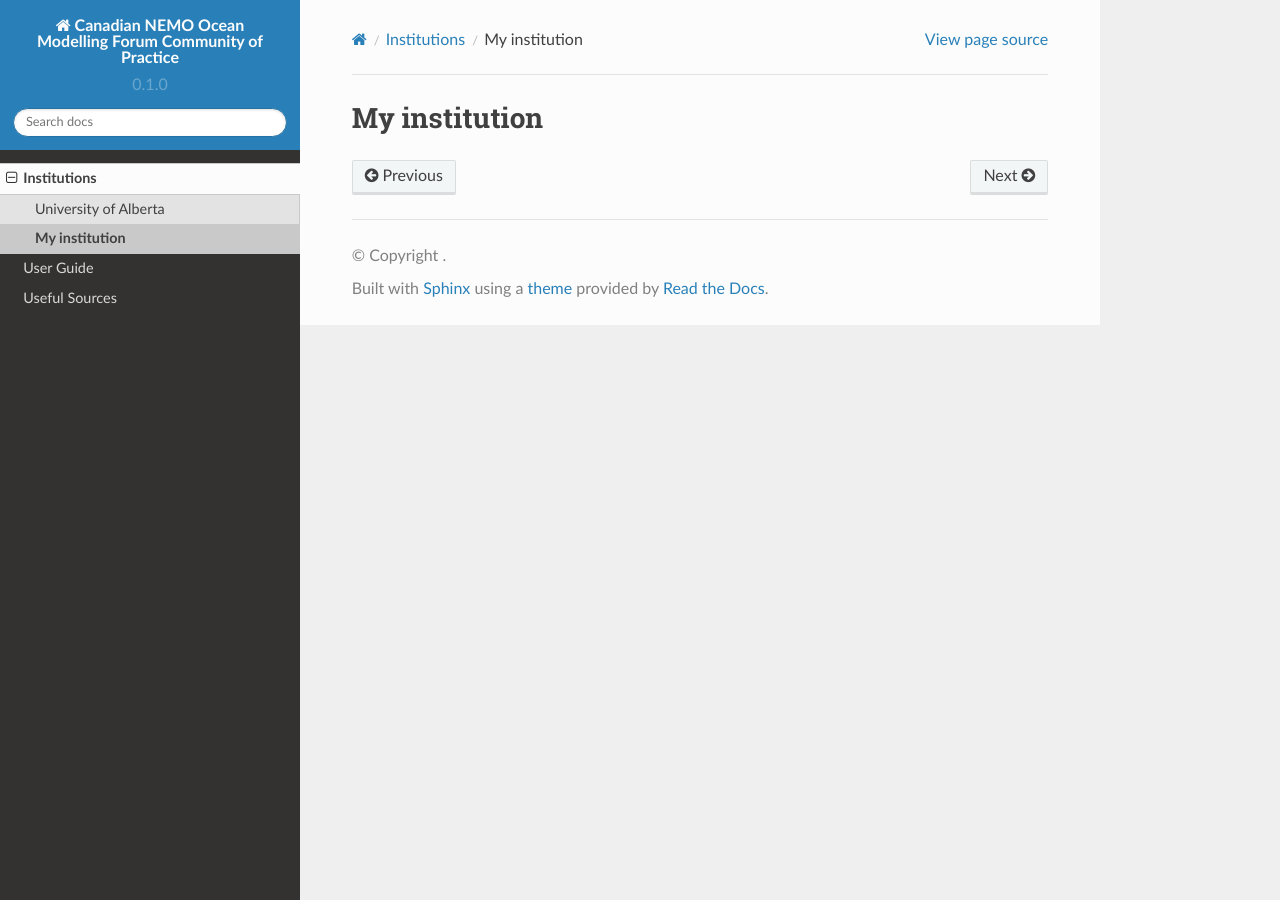
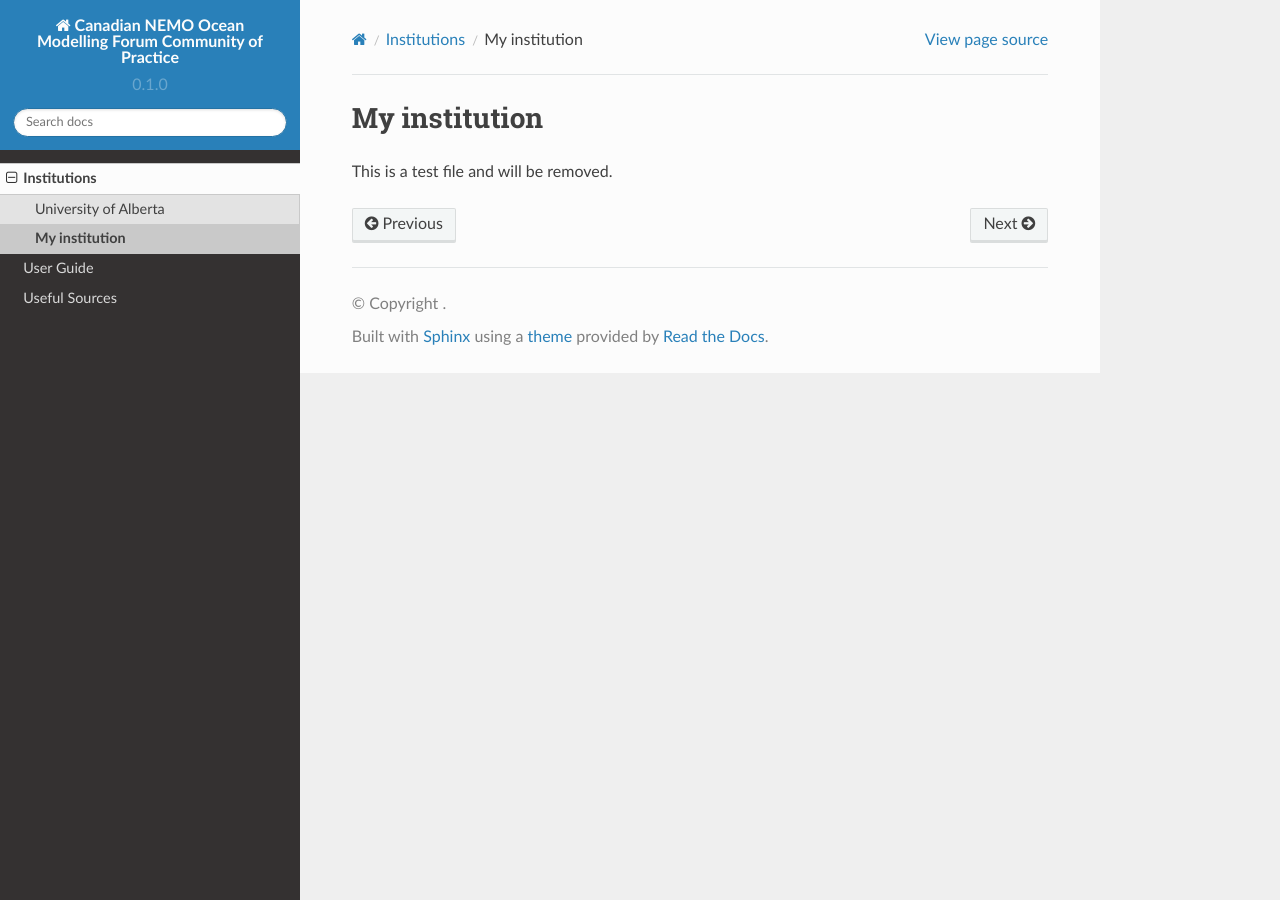
Before and after one commit to UofA-NEMO/Canadian-NEMO-Ocean-Modelling-Forum-Community-of-Practice, a Sphinx documentation site: the page built from docs/Institutions/MyInstitution/index.rst, in a window 1280 px wide. Built offline with Sphinx 7.4.7 and the Read the Docs theme 2.0.0, drawn with Linux system fonts in a browser that asks for light colours; pages that are not in the unit, such as notebooks, are missing from menus.

Commit message:
Update index.rst

```diff
--- a/docs/Institutions/MyInstitution/index.rst
+++ b/docs/Institutions/MyInstitution/index.rst
@@ -1,2 +1,4 @@
 My institution
 --------------
+
+This is a test file and will be removed.
```
